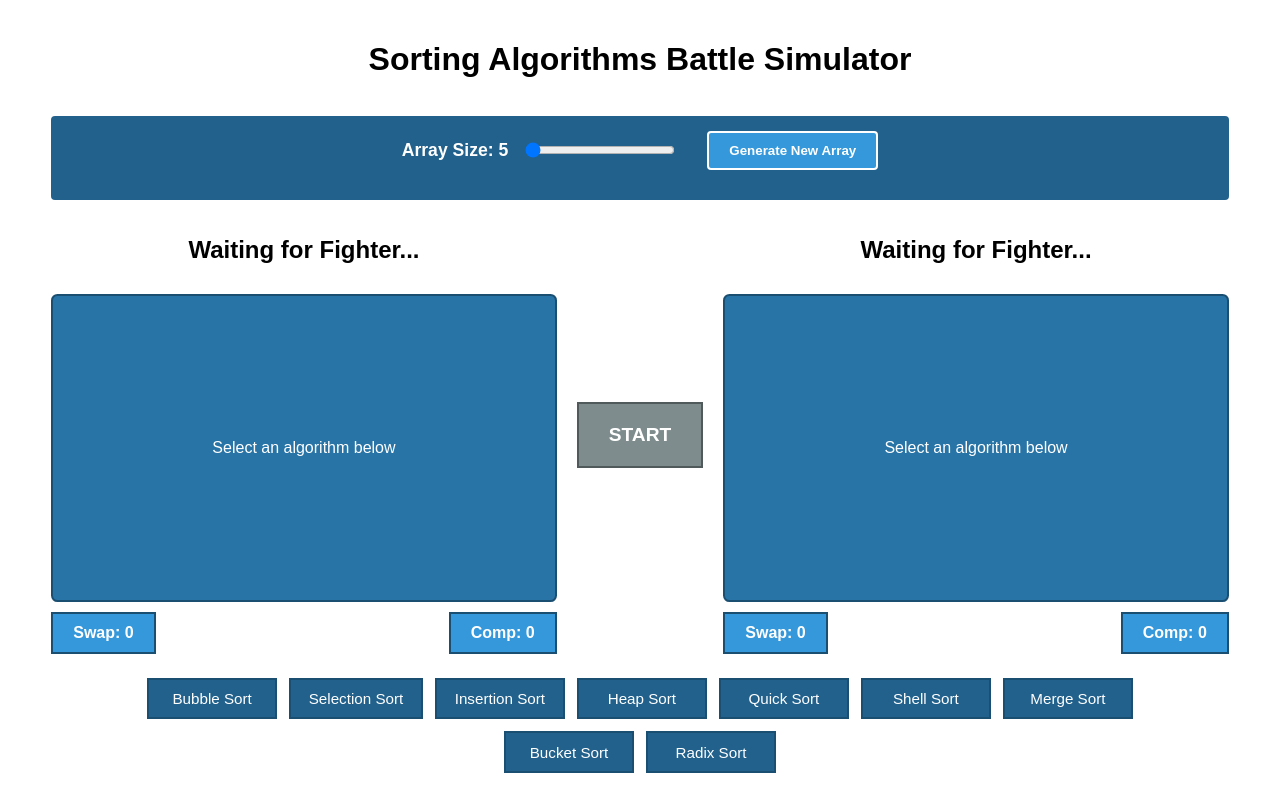
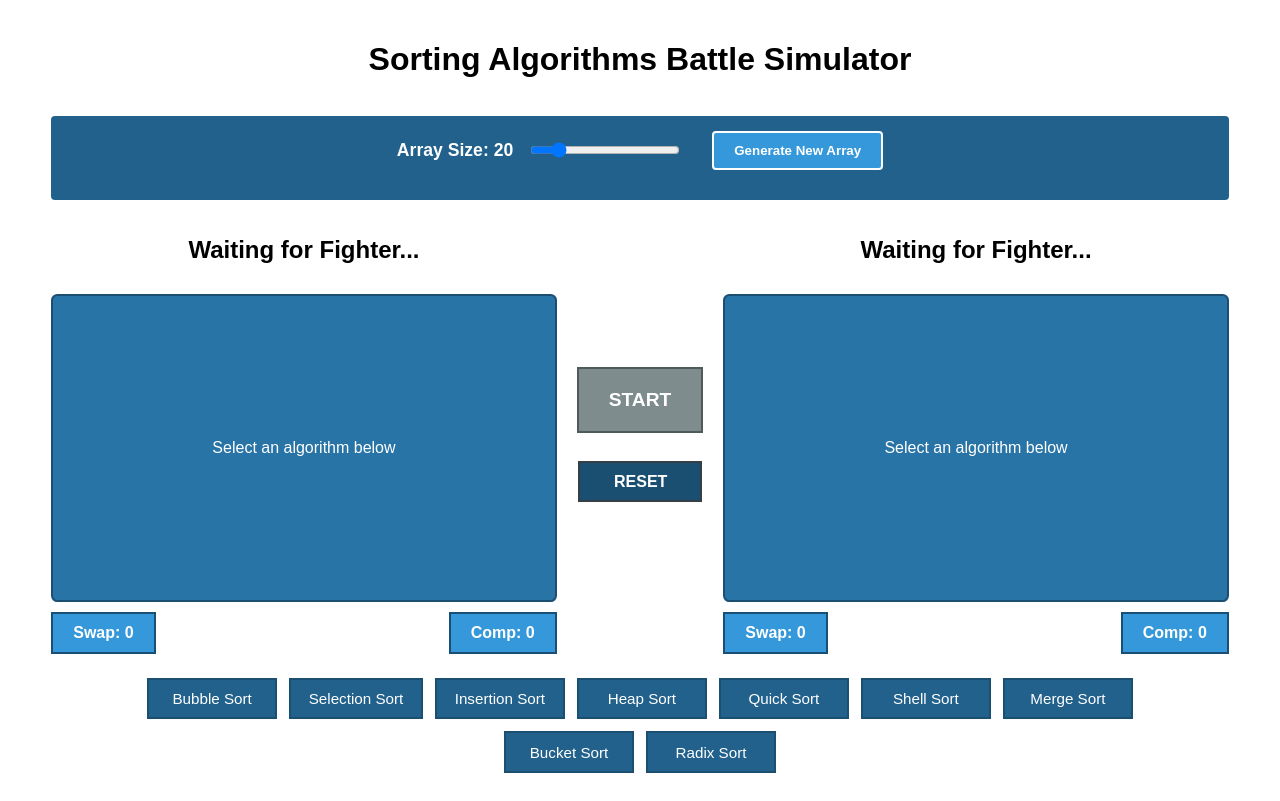
Before and after one commit to Zicherman/sorting-Battle-simulator, a React (Vite) app in the folder frontend/: page / in a window 1280 px wide. Built offline with nearby package versions, Linux system fonts and the light colour scheme.

Commit message:
adding reset button

```diff
--- a/frontend/src/App.css
+++ b/frontend/src/App.css
@@ -270,3 +270,43 @@
   cursor: not-allowed;
   pointer-events: none;
 }
+
+/* סידור כפתורי START ו-RESET אחד מתחת לשני במרכז הזירה */
+.center-controls {
+  display: flex;
+  flex-direction: column;
+  gap: 0.75rem;
+  align-items: center;
+  justify-content: center;
+}
+
+.reset-button {
+  background-color: #1b4f72;
+  color: white;
+  padding: 0.6rem 2.1rem;
+  margin-top: 1rem;
+  width: 7.7rem;
+  font-size: 1rem;
+  font-weight: bold;
+  border: 2px solid #353f45;
+  /* border-radius: 0.4rem; */
+  cursor: pointer;
+  transition:
+    background-color 0.2s ease,
+    transform 0.1s ease;
+}
+
+.reset-button:hover:not(:disabled) {
+  transform: translateY(-2px);
+}
+
+.reset-button:disabled {
+  background-color: #7f8c8d;
+  border-color: #515a5a;
+  opacity: 0.5;
+  cursor: not-allowed;
+}
+
+/* .start-button {
+  width: 7.7rem;
+} */
--- a/frontend/src/App.jsx
+++ b/frontend/src/App.jsx
@@ -1,5 +1,4 @@
 // frontend/src/App.jsx
-// שינוי 1: הוספנו ייבוא של useCallback
 import { useState, useEffect, useCallback } from "react";
 import Visualizer from "./Visualizer";
 import "./App.css";
@@ -30,7 +29,7 @@ const algorithms = [
 
 function App() {
   const [array, setArray] = useState([]);
-  const [arraySize, setArraySize] = useState(5);
+  const [arraySize, setArraySize] = useState(20);
 
   const [fighter1, setFighter1] = useState(null);
   const [fighter2, setFighter2] = useState(null);
@@ -38,32 +37,48 @@ function App() {
   const [fighter1Data, setFighter1Data] = useState(null);
   const [fighter2Data, setFighter2Data] = useState(null);
 
-  // שינוי 2: isRunning נגזר אוטומטית מ-activeRunners (מחקנו את useState(false) של isRunning)
   const [activeRunners, setActiveRunners] = useState(0);
   const isRunning = activeRunners > 0;
 
-  const generateArray = () => {
-    if (isRunning) return; // חסימה בזמן ריצה
-    setActiveRunners(0); // איפוס מונה הרצים
+  // פונקציה שמייצרת מערך חדש (מקבלת גודל אופציונלי כדי לתמוך בעזיבת הסליידר)
+  const generateArray = (customSize = arraySize) => {
+    if (isRunning) return;
+    setActiveRunners(0);
     setFighter1Data(null);
     setFighter2Data(null);
 
     const newArray = [];
-    for (let i = 0; i < arraySize; i++) {
+    for (let i = 0; i < customSize; i++) {
       newArray.push(Math.floor(Math.random() * 96) + 5);
     }
     setArray(newArray);
   };
 
+  // רץ פעם אחת בלבד בטעינת האפליקציה
   useEffect(() => {
-    generateArray();
+    generateArray(arraySize);
     // eslint-disable-next-line react-hooks/exhaustive-deps
   }, []);
 
+  // <-- שינוי 1: בזמן הגרירה מעדכנים רק את המספר בתצוגה (בלי לקרוא ל-generateArray)
   const handleSizeChange = (e) => {
-    if (isRunning) return; // שינוי 3: חסימת הזזת הסליידר בזמן ריצה
+    if (isRunning) return;
     setArraySize(Number(e.target.value));
-    generateArray();
+  };
+
+  // <-- שינוי 2: פונקציה שנקראת רק כשעוזבים את הלחיצה על הסליידר!
+  const handleSliderRelease = () => {
+    if (isRunning) return;
+    generateArray(arraySize);
+  };
+
+  // <-- שינוי 3: פונקציית Reset שמפסיקה את הקרב ומחזירה את המערך למצבו ההתחלתי
+  const handleReset = () => {
+    setActiveRunners(0); // עוצר את מצב הריצה ומשחרר כפתורים
+    setFighter1Data(null); // מוחק את הצעדים של לוחם 1 (מאפס את ה-Visualizer שלו)
+    setFighter2Data(null); // מוחק את הצעדים של לוחם 2 (מאפס את ה-Visualizer שלו)
+    setFighter1(null);
+    setFighter2(null);
   };
 
   const toggleFighter = (algName) => {
@@ -81,7 +96,6 @@ function App() {
     }
   };
 
-  // שינוי 4: עטיפה ב-useCallback כדי שהפונקציה תישאר יציבה בזיכרון בזמן האנימציה
   const handleFighterFinish = useCallback(() => {
     setActiveRunners((prev) => Math.max(0, prev - 1));
   }, []);
@@ -89,7 +103,6 @@ function App() {
   const handleSort = async (alg1, alg2) => {
     if (!alg1 || !alg2 || isRunning) return;
 
-    // איפוס נתונים קודמים לפני תחילת קרב חדש
     setFighter1Data(null);
     setFighter2Data(null);
 
@@ -121,7 +134,7 @@ function App() {
 
       setFighter1Data(data1);
       setFighter2Data(data2);
-      setActiveRunners(2); // מפעיל את isRunning = true!
+      setActiveRunners(2);
     } catch (err) {
       console.error("Error fetching sort data:", err);
       setActiveRunners(0);
@@ -137,7 +150,7 @@ function App() {
         <div className="input-controls">
           <div className="size-control">
             <label htmlFor="arraySize">Array Size: {arraySize}</label>
-            {/* שינוי 5: הוספת disabled={isRunning} לסליידר */}
+            {/* <-- שינוי 4: הוספת onMouseUp ו-onTouchEnd לסליידר */}
             <input
               type="range"
               id="arraySize"
@@ -145,13 +158,14 @@ function App() {
               max="100"
               value={arraySize}
               onChange={handleSizeChange}
+              onMouseUp={handleSliderRelease}
+              onTouchEnd={handleSliderRelease}
               disabled={isRunning}
             />
           </div>
 
-          {/* שינוי 6: הוספת disabled={isRunning} לכפתור הג'ינרוט */}
           <button
-            onClick={generateArray}
+            onClick={() => generateArray(arraySize)}
             className="generate-btn"
             disabled={isRunning}
           >
@@ -162,7 +176,6 @@ function App() {
 
       {/* central section */}
       <div className="middle-section battle-arena">
-        {/* שינוי 7: הסרת || [] מ-steps והעברת onFinish={handleFighterFinish} */}
         <Visualizer
           fighterName={fighter1}
           initialArray={array}
@@ -171,16 +184,31 @@ function App() {
           onFinish={handleFighterFinish}
         />
 
-        {/* שינוי 8: נעילת כפתור ה-START גם כש-isRunning הוא true */}
+        {/* <-- שינוי 5: עטיפת כפתורי ה-START וה-RESET יחד במרכז הזירה */}
+        <div className="center-controls">
           <button
             className="start-button"
             disabled={!fighter1 || !fighter2 || isRunning}
             onClick={() => handleSort(fighter1, fighter2)}
           >
-          {isRunning ? "RUNNING..." : "START"}
+            {isRunning ? "RUNNING" : "START"}
           </button>
 
-        {/* שינוי 9: הסרת || [] מ-steps והעברת onFinish={handleFighterFinish} */}
+          <button
+            className="reset-button"
+            // disabled={
+            //   !fighter1Data ||
+            //   !fighter2Data ||
+            //   !isRunning ||
+            //   !fighter2 ||
+            //   !fighter1
+            // }
+            onClick={handleReset}
+          >
+            RESET
+          </button>
+        </div>
+
         <Visualizer
           fighterName={fighter2}
           initialArray={array}
@@ -198,7 +226,6 @@ function App() {
           return (
             <div
               key={index}
-              // שינוי 10: הוספת קלאס disabled-card בזמן ריצה
               className={`fighter-card ${isSelected ? "selected" : ""} ${
                 isRunning ? "disabled-card" : ""
               }`}
```
Also changed, not shown: 1 other file (tests, documents, lock files or other folders). Lines whose indentation alone changed are shown as unchanged.
